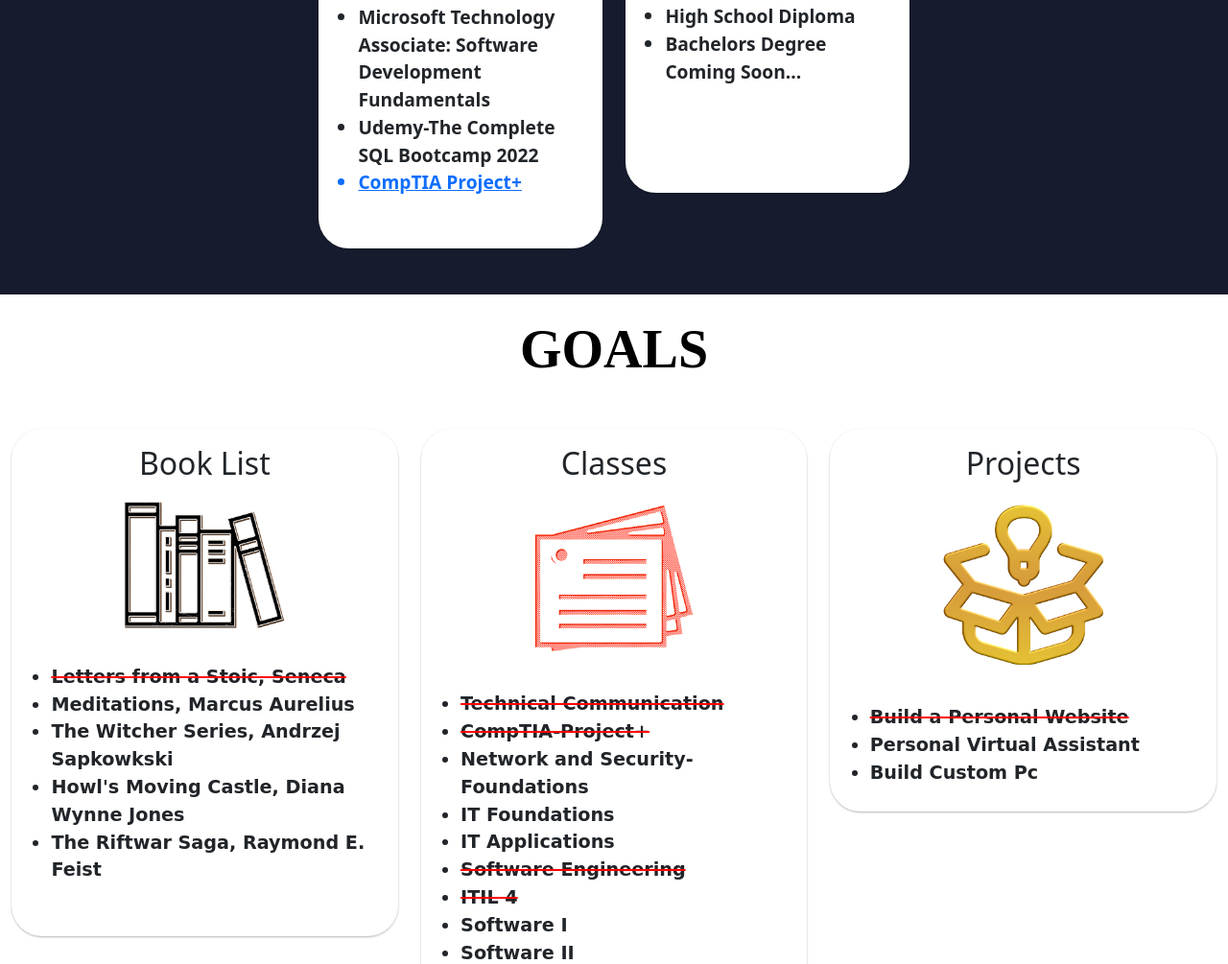
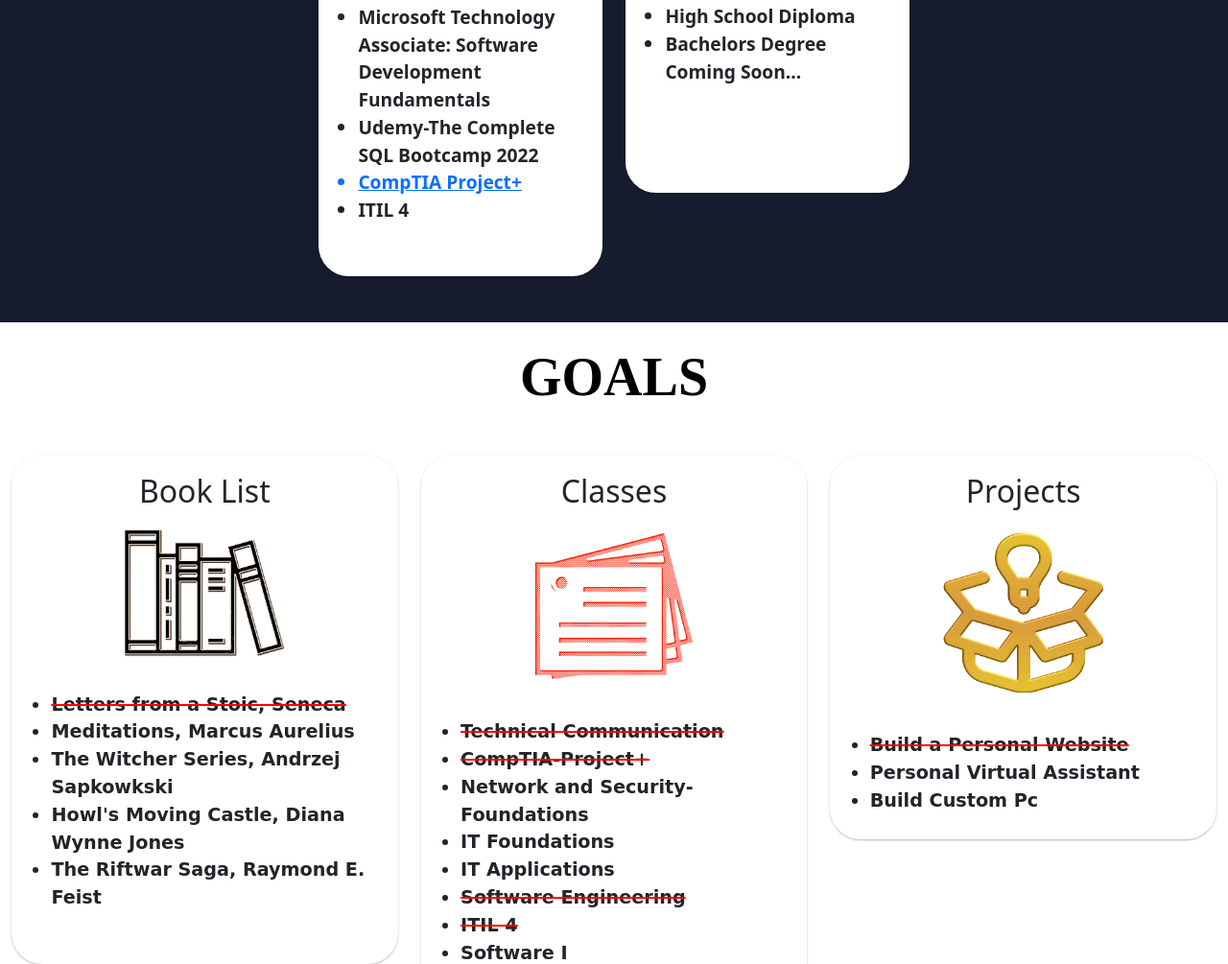
Before and after one commit to justin-yamamoto/justin-yamamoto.github.io, a plain HTML site: page index.html in a window 1280 px wide. Shown: the part 5439-6444 px from the top of the page at 96% size. Drawn offline with nearby package versions, Linux system fonts and the light colour scheme; a script that the page names is missing; files whose address does not match are found by name.

Commit message:
Update index.html

```diff
--- a/index.html
+++ b/index.html
@@ -217,6 +217,7 @@
           <li>Udemy-The Complete SQL Bootcamp 2022</li>
           <a href="https://www.credly.com/badges/606a6929-4f18-4755-b928-bbb0fde78a9e/public_url">
           <li>CompTIA Project+</li></a>
+          <li>ITIL 4</li>
           <br>
         </ul>
       </div>
```
